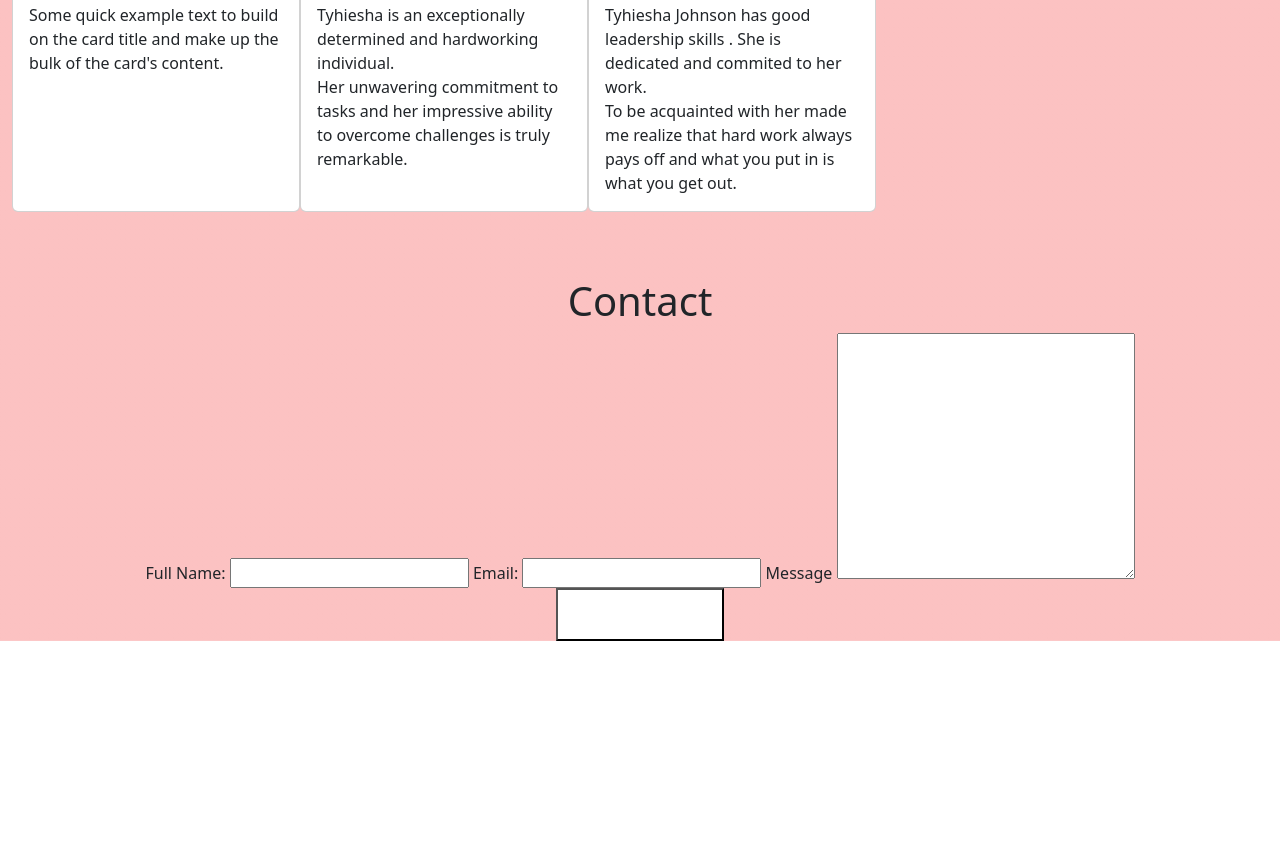
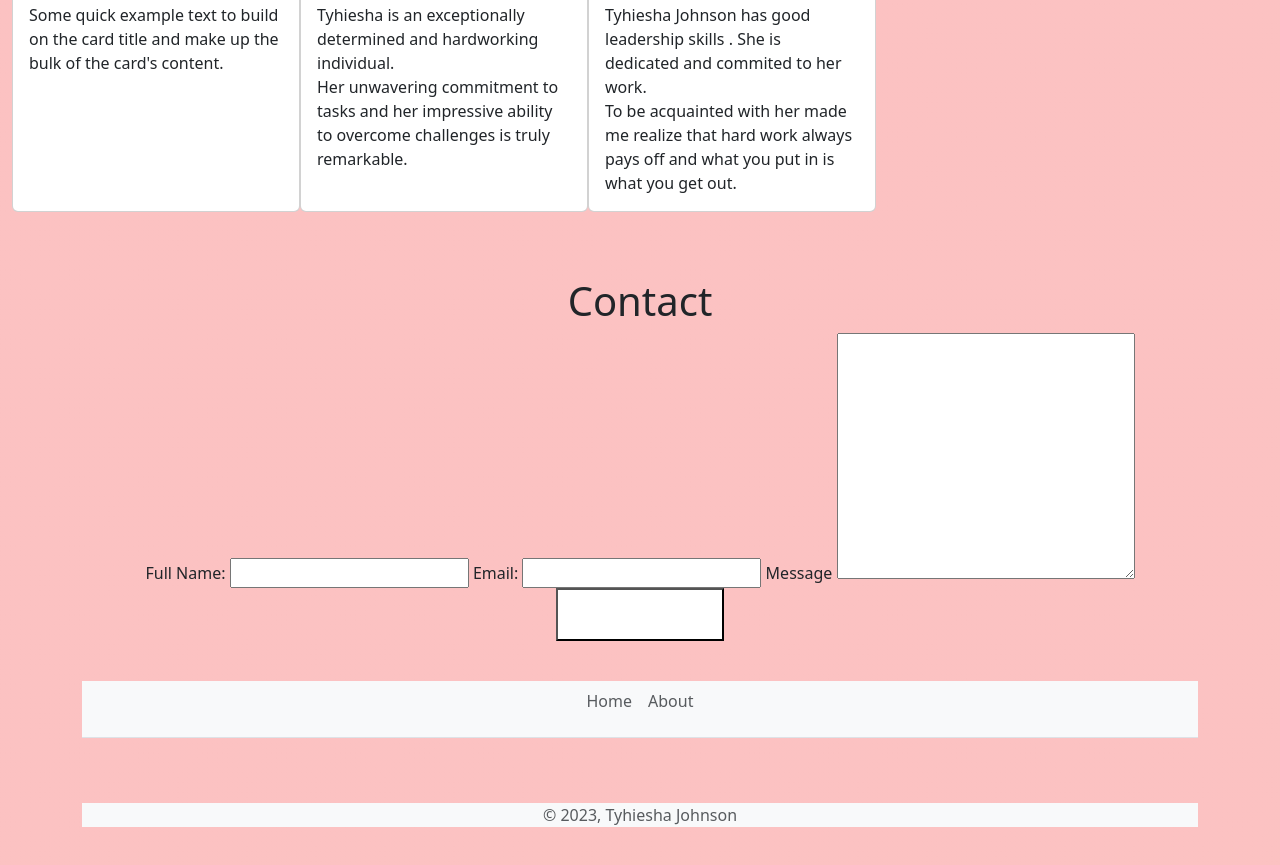
Before and after one commit to tyhieshajohnson/portfolioTyhieshaJohnson, a plain HTML site: page index.html in a window 1280 px wide. Shown: the part 4092-4957 px from the top of the page. Before the commit the page ends 4733 px from the top, so only its background shows below. Drawn offline with nearby package versions, Linux system fonts and the light colour scheme.

Commit message:
footerAdded

```diff
--- a/index.html
+++ b/index.html
@@ -360,4 +360,15 @@
     </section>
 
 </body>
+
+<!-- Footer -->
+<div class="container">
+    <footer class="py-3 my-4">
+      <ul class="nav justify-content-center border-bottom pb-3 mb-3 bg-light">
+        <li class="nav-item"><a href="#home" class="nav-link px-2 text-body-secondary">Home</a></li>
+        <li class="nav-item"><a href="#about" class="nav-link px-2 text-body-secondary">About</a></li>
+      </ul>
+      <p class="text-center text-body-secondary bg-light">&copy; 2023, Tyhiesha Johnson</p>
+    </footer>
+  </div>
 </html>
```
